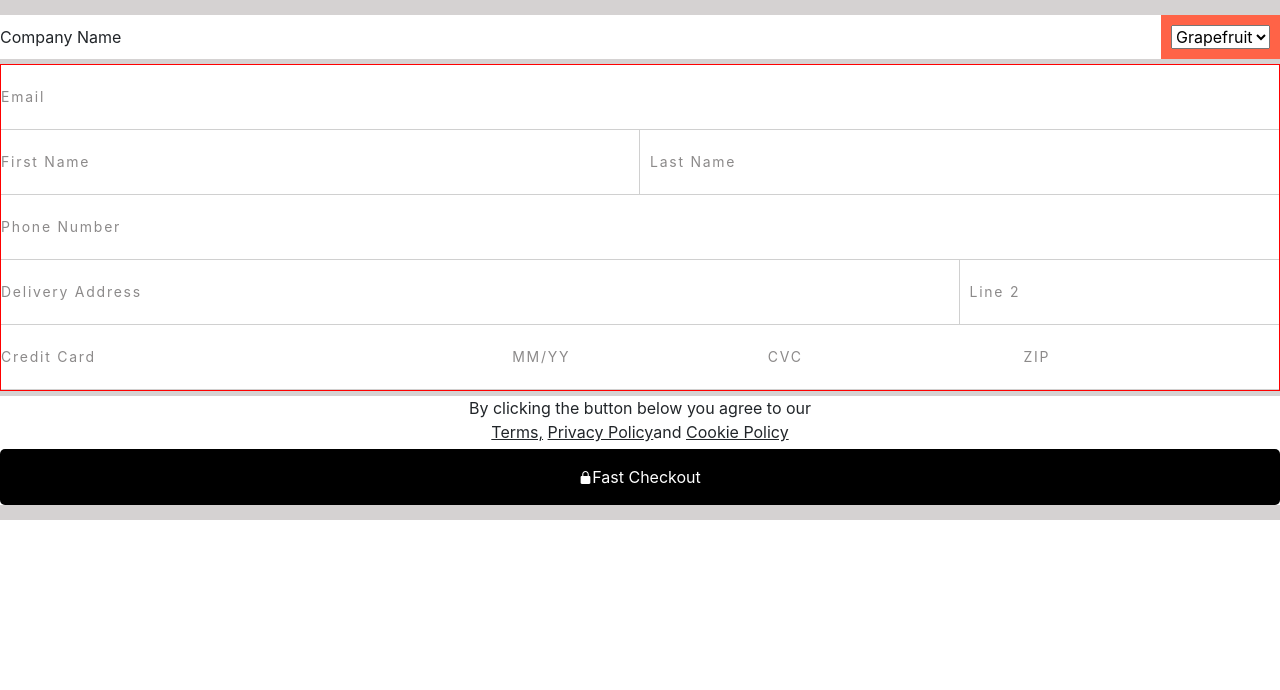
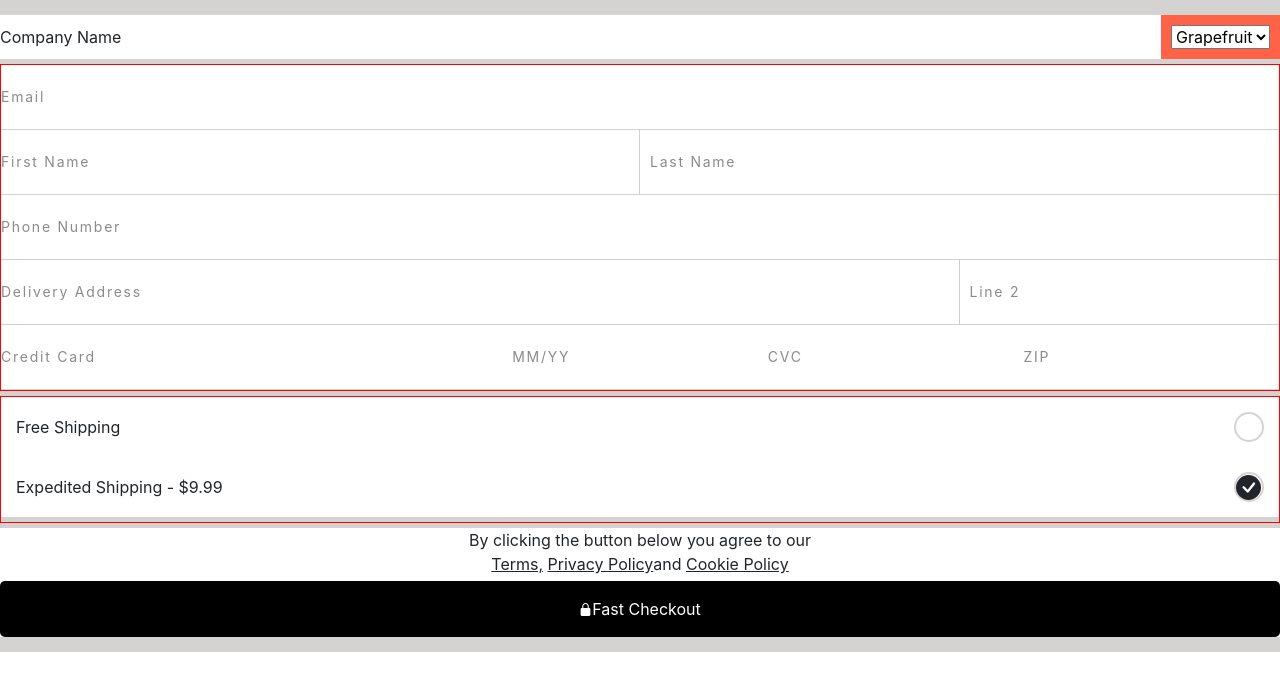
Before and after one commit to Sam-2019/Fast-Checkout-clone, a React (Create React App) app: page / in a window 1280 px wide. Shown: the top 690 px of the page. Built offline with nearby package versions, Linux system fonts and the light colour scheme.

Commit message:
refactored Terms, Shipping

```diff
--- a/src/Checkout/Checkout.js
+++ b/src/Checkout/Checkout.js
@@ -3,7 +3,7 @@ import Input from "../Components/input";
 import Button from "../Components/button";
 import Lock from "../Components/lock";
 import Spacer from "../Components/Spacer";
-import Success from "../Components/success";
+import Shipping from "../Shipping/Shipping";
 import Terms from "../Terms/Terms";
 import "./checkout.css";
 
@@ -109,6 +109,7 @@ const Checkout = () => {
       <Spacer />
       <Spacer />
 
+      <Shipping />
 
       <Spacer />
 
```
